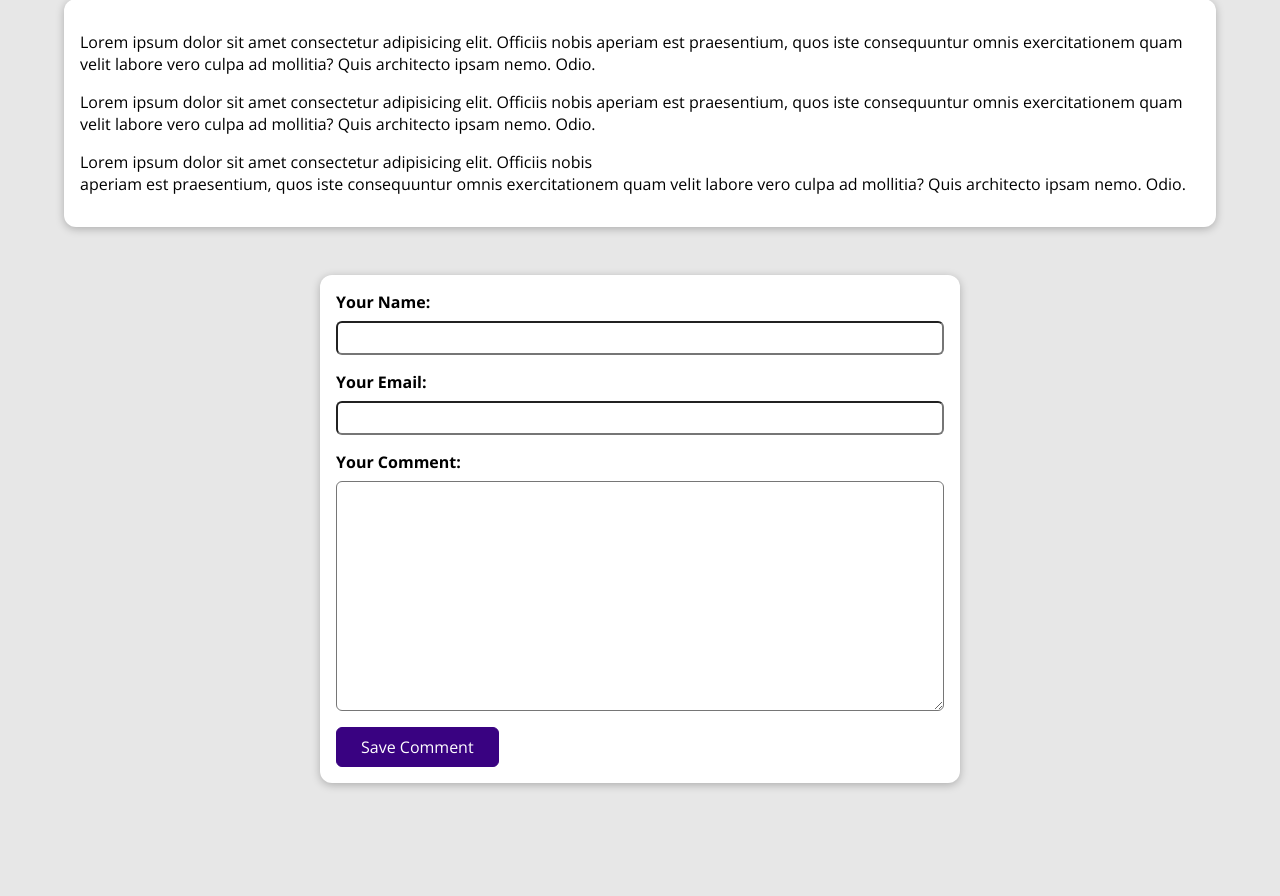
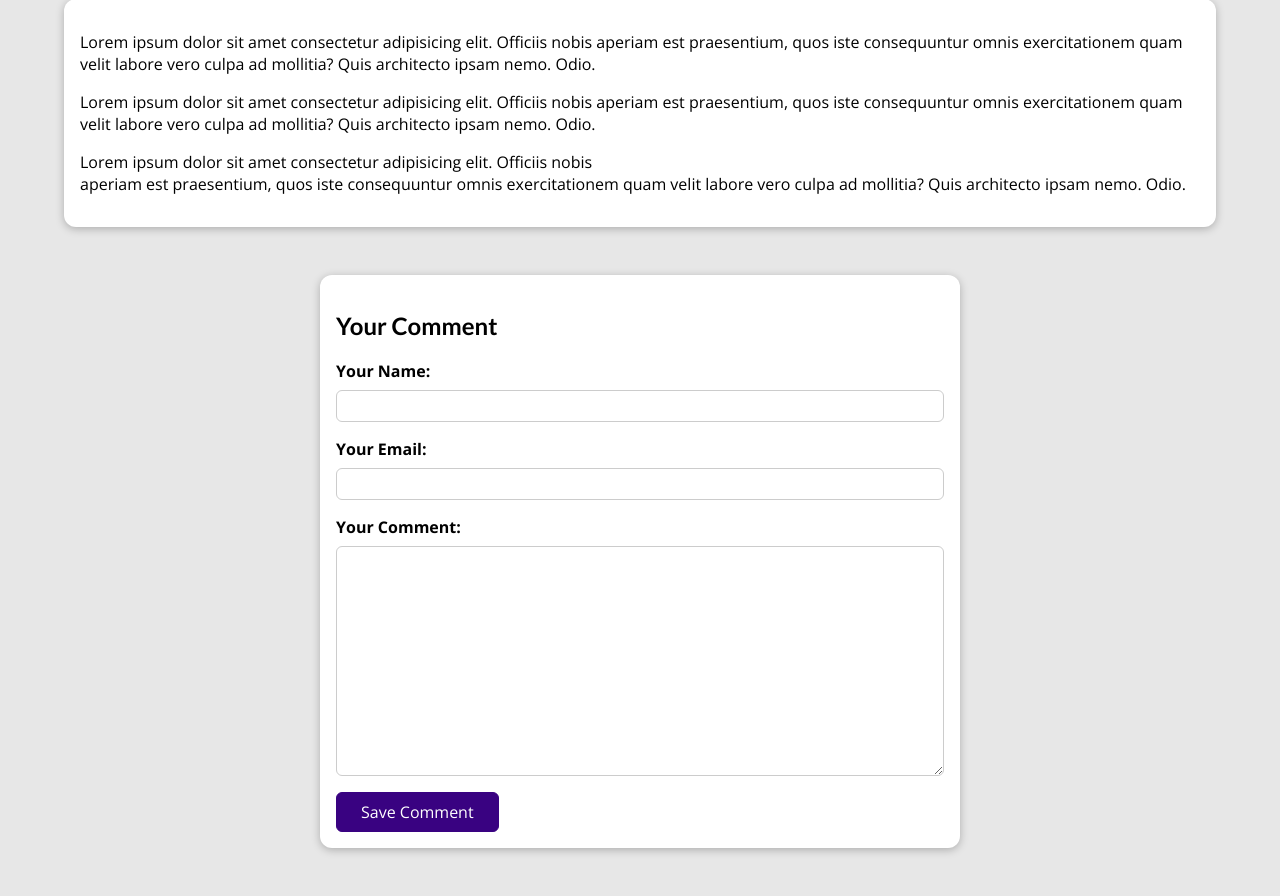
Before and after one commit to MBANS8A1/Misc_Blogs_Site, a Django app: a page that uses blogs_site/blog/templates/blog/post-detail.html in a window 1280 px wide. Shown: the part 529-1425 px from the top of the page. Before the commit the page ends 1317 px from the top, so only its background shows below. Run offline with Django 5.2, Linux system fonts and the light colour scheme; data comes from the database, SQL or seed files in the repository.

Commit message:
I added a h2 element heading above the form so users/visitors to the site know what the form is about. Also, I decided to exchange the <div> container around the heading and the form with a <section> for better semantic meaning. Furthermore, I applied the styling (#comment-form) to the whole section instead of just the <form> so the padding would align the h2 heading element. For the .form-control block containing the inputs and text-areas, I added a thin greyish border.

```diff
--- a/blogs_site/blog/static/blog/post-detail.css
+++ b/blogs_site/blog/static/blog/post-detail.css
@@ -121,4 +121,5 @@ main {
   font: inherit;
   padding: 0.25rem;
   border-radius: 6px;
+  border: 1px solid #ccc;
 }
--- a/blogs_site/blog/templates/blog/post-detail.html
+++ b/blogs_site/blog/templates/blog/post-detail.html
@@ -26,8 +26,9 @@
  <main>
   {{post.content|linebreaks}}
  </main>
- <div>
-    <form id="comment-form">
+ <section id="comment-form">
+    <h2>Your Comment</h2>
+    <form >
       {% for form_field in comment_form %}
         <div class="form-control">
           {{ form_field.label_tag }}
@@ -37,5 +38,5 @@
       {% endfor %}
       <button>Save Comment</button>
     </form>
- </div>
+ </section>
 {% endblock %}
```
